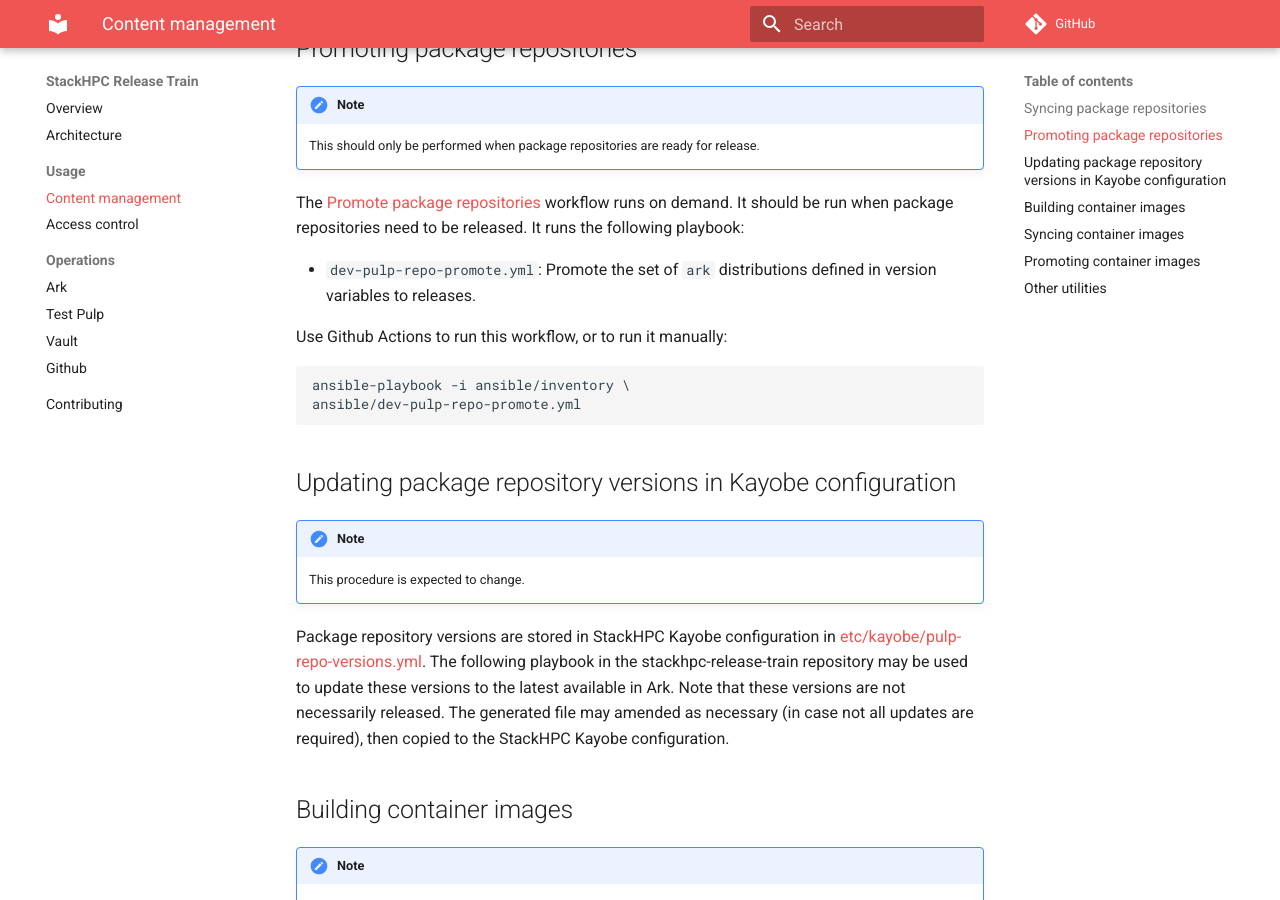
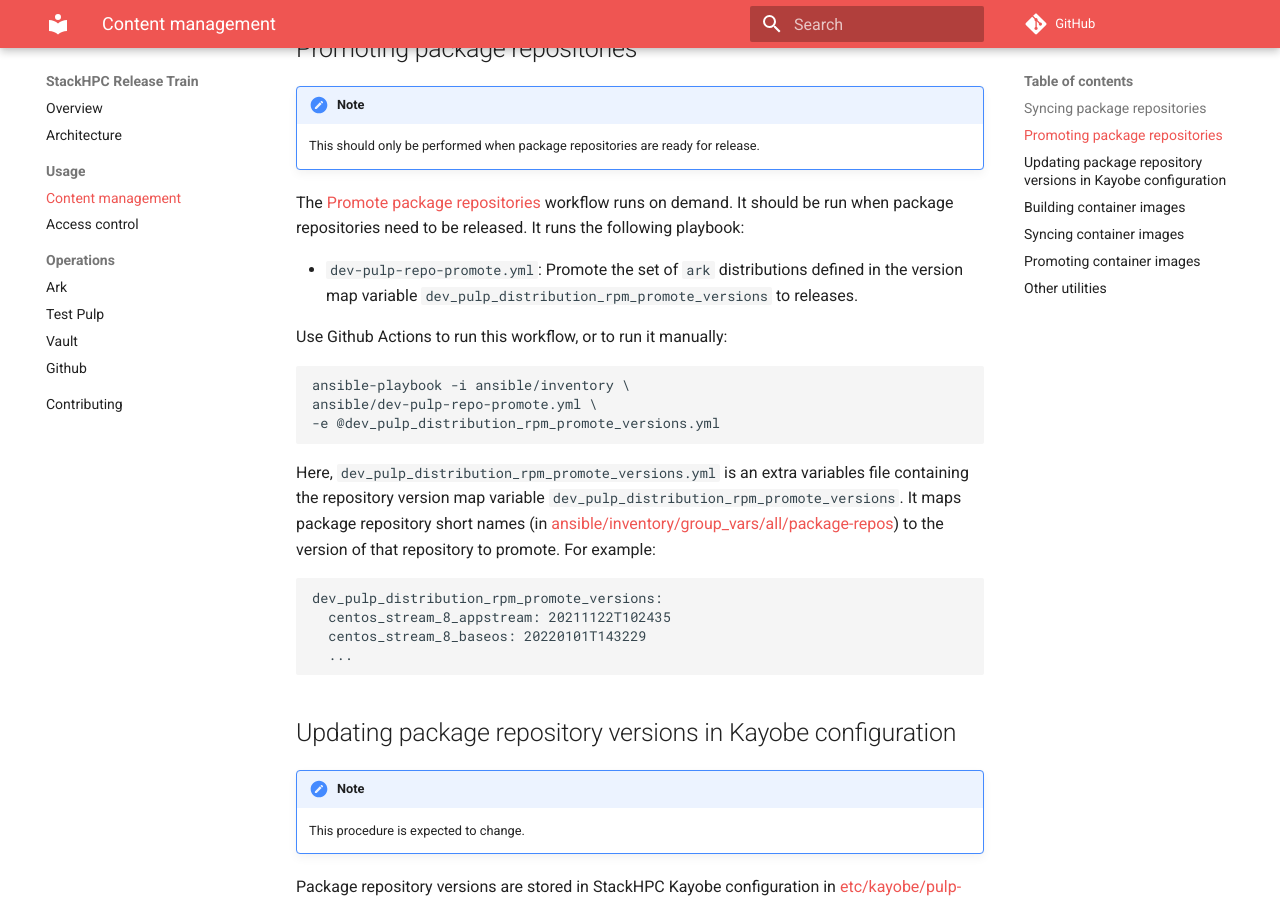
Before and after one commit to stackhpc/stackhpc-release-train, an MkDocs documentation site: the page built from docs/usage/content.md, in a window 1280 px wide and 900 px high, scrolled down 1853 px. Built offline with MkDocs 1.6.1 and Material for MkDocs 9.7.7, drawn with Linux system fonts in a browser that asks for light colours; comment, search, counter and statistics services are not loaded.

Commit message:
dev: specify package repository versions to promote manually
Currently, the set of package repository versions to promote in Ark is
defined via a group_vars file in the inventory.  This file was
overloaded, and its primary purpose was to define versions to sync from
Ark to test. In practice, we would rarely want to promote the latest
versions.

It has become clear that this repository is not the right place to store
'live' versions - that is stackhpc-kayobe-config.

This change avoids references to the group_vars versions when promoting,
and adds a new 'dev_pulp_distribution_rpm_promote_versions' variable
that provides the versions. It is empty by default, and should be set to
mapping of versions to promote in Ark via an extra variables file.

The group_vars version variables are no longer required and have been
removed.

````diff
--- a/docs/usage/content.md
+++ b/docs/usage/content.md
@@ -75,13 +75,25 @@ The [Promote package repositories](https://github.com/stackhpc/stackhpc-release-
 It should be run when package repositories need to be released.
 It runs the following playbook:
 
-* `dev-pulp-repo-promote.yml`: Promote the set of `ark` distributions defined in version variables to releases.
+* `dev-pulp-repo-promote.yml`: Promote the set of `ark` distributions defined in the version map variable `dev_pulp_distribution_rpm_promote_versions` to releases.
 
 Use Github Actions to run this workflow, or to run it manually:
 
 ```
 ansible-playbook -i ansible/inventory \
-ansible/dev-pulp-repo-promote.yml
+ansible/dev-pulp-repo-promote.yml \
+-e @dev_pulp_distribution_rpm_promote_versions.yml
+```
+
+Here, `dev_pulp_distribution_rpm_promote_versions.yml` is an extra variables file containing the repository version map variable `dev_pulp_distribution_rpm_promote_versions`.
+It maps package repository short names (in [ansible/inventory/group_vars/all/package-repos](https://github.com/stackhpc/stackhpc-release-train/blob/main/ansible/inventory/group_vars/all/package-repos)) to the version of that repository to promote.
+For example:
+
+```
+dev_pulp_distribution_rpm_promote_versions:
+  centos_stream_8_appstream: 20211122T102435
+  centos_stream_8_baseos: 20220101T143229
+  ...
 ```
 
 ## Updating package repository versions in Kayobe configuration
````
Also changed, not shown: 4 other files.
